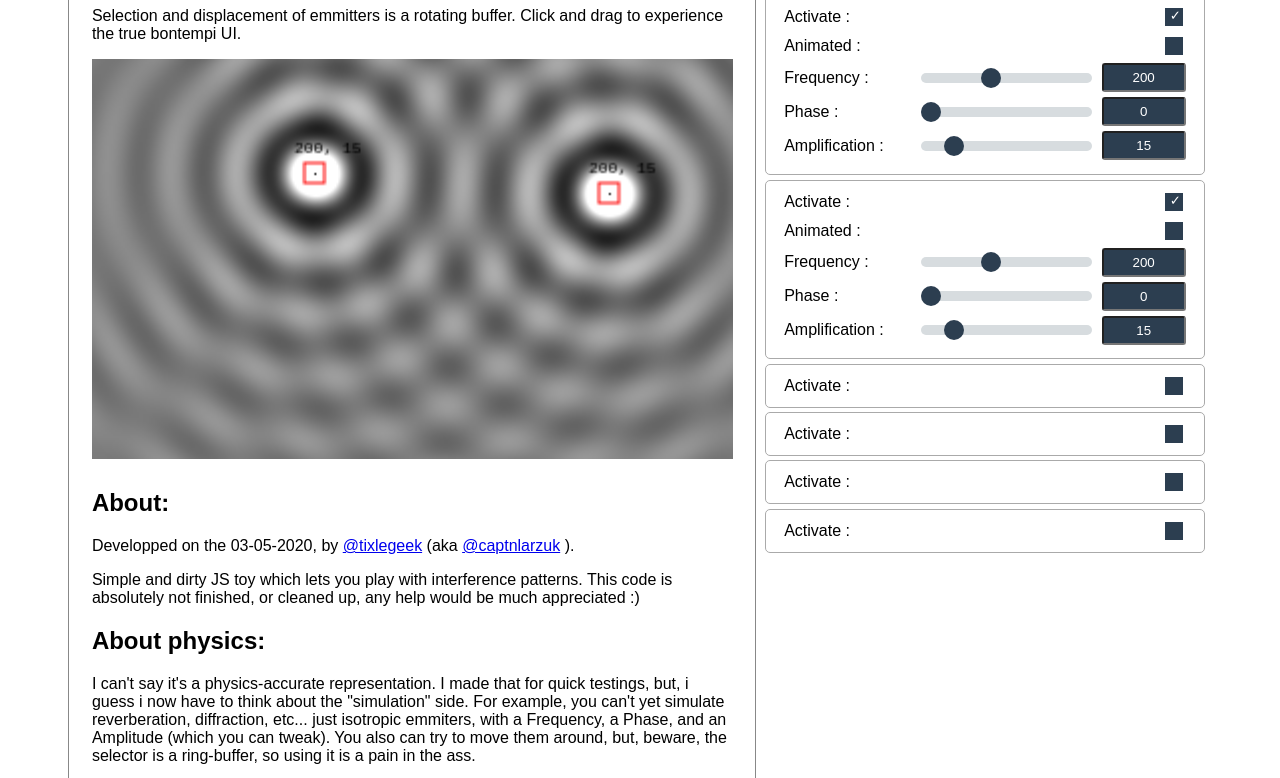
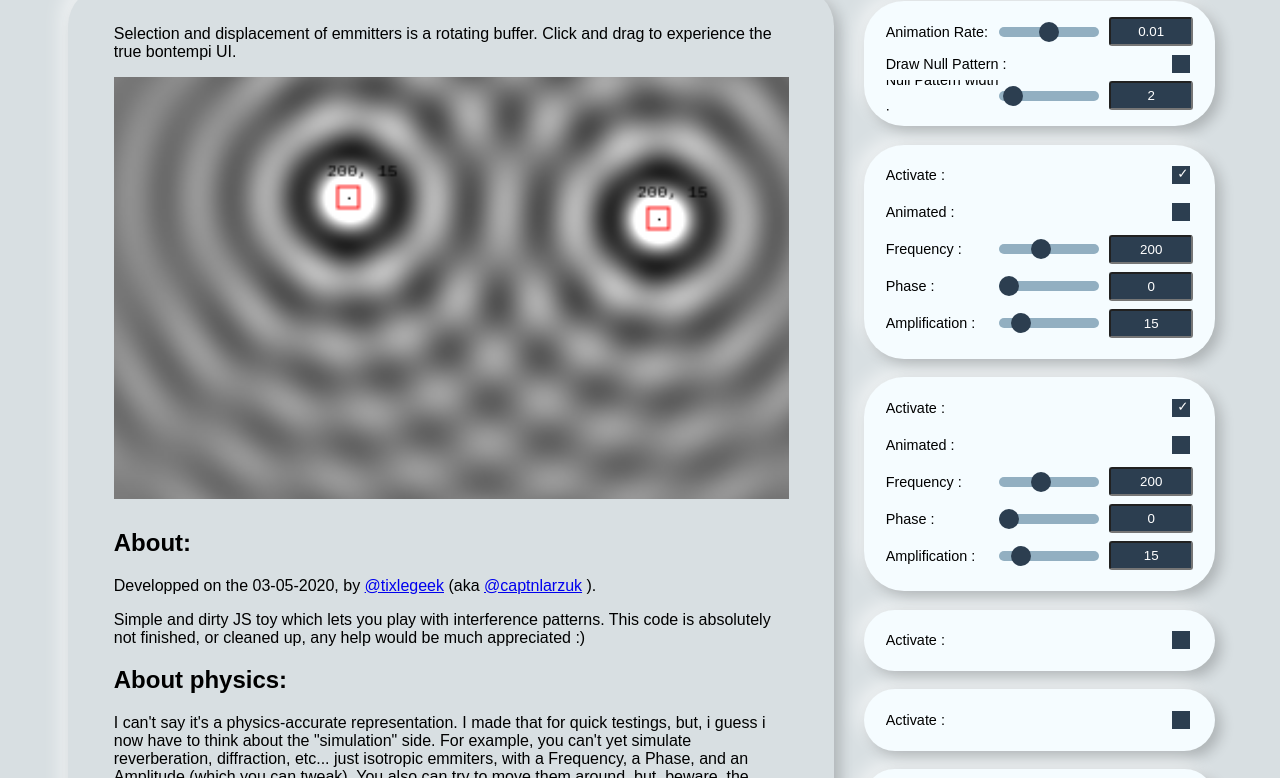
Before and after one commit to tixlegeek/interferencePatternJsToy, a plain HTML site: page index.html in a window 1280 px wide. Shown: the part 149-927 px from the top of the page. Drawn offline with Linux system fonts and the light colour scheme.

Commit message:
improve design

```diff
--- a/css/style.css
+++ b/css/style.css
@@ -2,11 +2,16 @@
 body {
   font-family: sans-serif;
   padding: 60px 20px;
+  background: #d8dfe2;
 }
 @media (min-width: 600px) {
   body {
     padding: 30px 60px;
   }
+}
+
+h1 {
+  margin: 20px auto 40px;
 }
 
 #app {
@@ -18,21 +23,23 @@ body {
 }
 
 #canvas_wrapper {
-  padding: 5px;
-  width: 56%;
-  padding: 0 2% 2%;
-  border: 1px solid #888;
-  border-radius: 5px;
+  width: 59%;
+  padding: 2% 4% 2%;
   display: flex;
   flex-direction: column;
   flex-wrap: wrap;
+  background: transparent;
+  box-shadow: 6px 6px 14px 0 rgba(0, 0, 0, 0.2),
+    -8px -8px 18px 0 rgba(255, 255, 255, 0.55);
+  border-radius: 40px;
 }
 
 #controls {
-  width: 39%;
+  width: 32%;
   display: flex;
   flex-direction: column;
   flex-wrap: wrap;
+  margin-top: 15px;
 }
 
 #video,
@@ -46,16 +53,18 @@ body {
 
 }
 .rangeCombo {
-  border: 1px solid #aaa;
-  border-radius: 5px;
-  margin-bottom: 1%;
-  padding: 2% 4%;
-  width: 90%;
-  margin-left: 2%;
+  margin-bottom: 5%;
+  padding: 4% 6%;
+  width: 84%;
+  margin-left: 8%;
   display: flex;
   justify-content: space-between;
   flex-direction: column;
   transition: all .2s linear;
+   background: #f5fcff;
+  box-shadow: 6px 6px 14px 0 rgba(0, 0, 0, 0.2),
+    -8px -8px 18px 0 rgba(255, 255, 255, 0.55);
+  border-radius: 40px;
 }
 
 .rangeCombo:not(.active) {
@@ -71,6 +80,7 @@ body {
   opacity: 0;
   overflow: hidden;
   margin-bottom: 0;
+  line-height: 2em;
   transition: max-height .2s linear;
 }
 
@@ -103,6 +113,7 @@ body {
 
 .inputCombo label {
   width: 265px;
+  font-size: 0.9em;
 }
 .inputCombo  input[type=text] {
   margin-left: 10px;
@@ -207,7 +218,7 @@ input[type=range] {
   width: calc(100% - (73px));
   height: 10px;
   border-radius: 5px;
-  background: #d7dcdf;
+  background: #92afc1;
   outline: none;
   padding: 0;
   margin: 0;
--- a/index.html
+++ b/index.html
@@ -14,9 +14,9 @@
 
 <body>
   <div id="app">
+        <h1>Simple interference pattern visualisation tool</h1>
     <div id="canvas_wrapper">
       <div id="video">
-        <h1>Simple interference pattern visualisation tool</h1>
         <p>Selection and displacement of emmitters is a rotating buffer. Click and drag to experience the true bontempi UI.</p>
         <canvas id="canvas" width="320" height="200" >
         </canvas>
```
